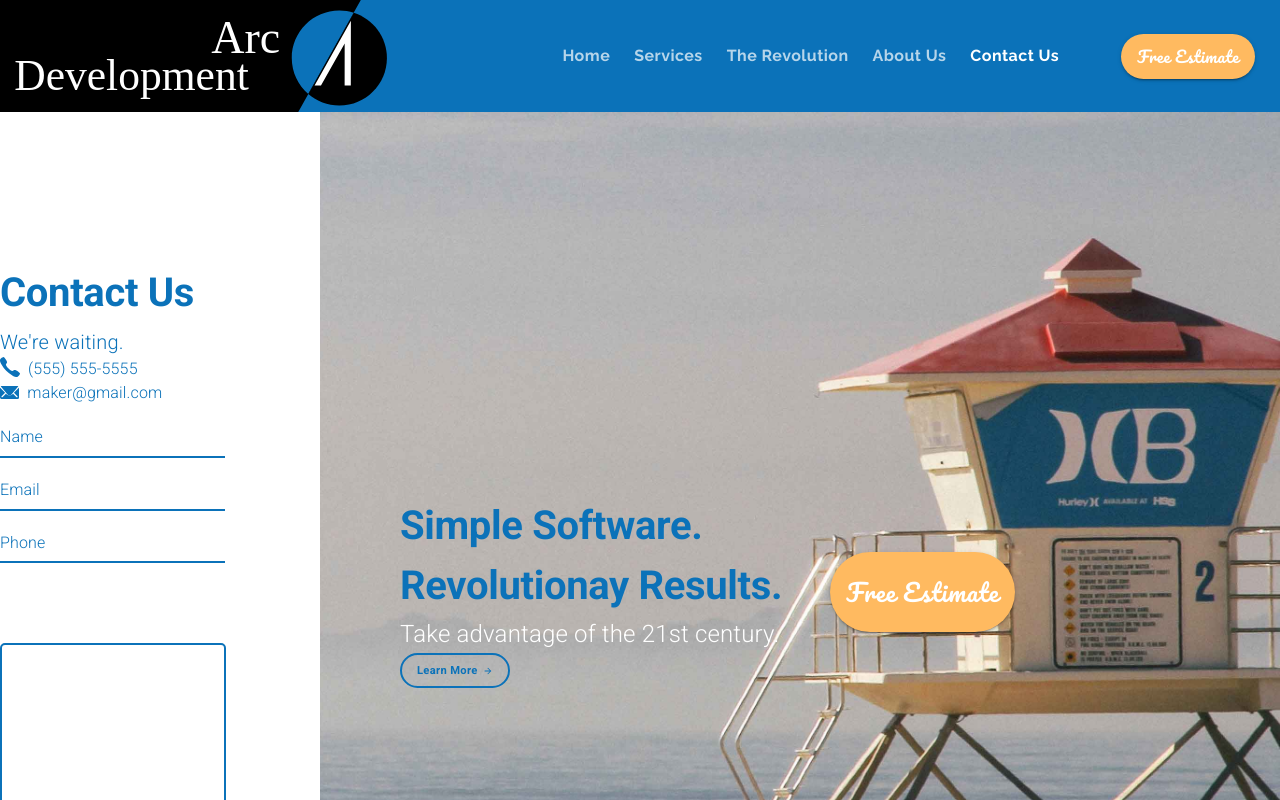
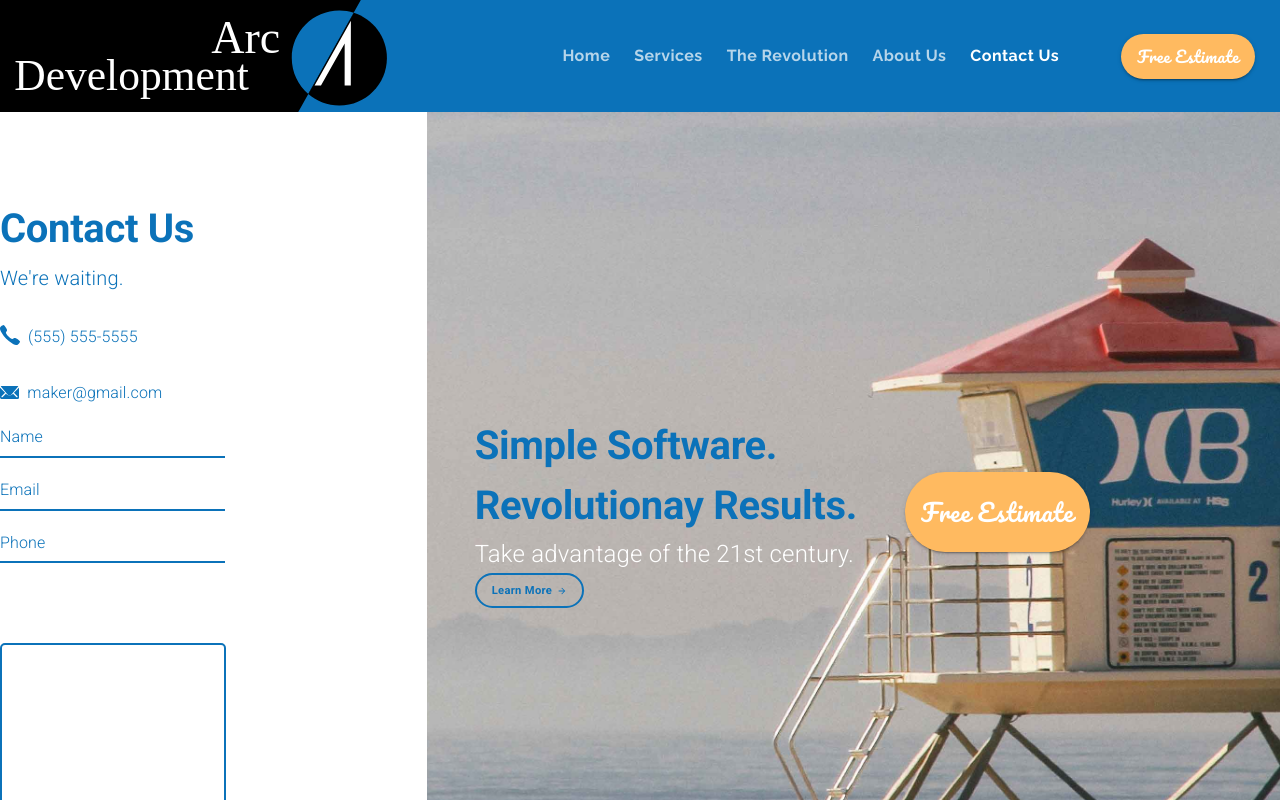
Before and after one commit to badgerine/arc-development, a React (Create React App) app: page /contact in a window 1280 px wide. Shown: the top 800 px of the page. Built offline with nearby package versions, Linux system fonts and the light colour scheme.

Commit message:
S7#111 using textfields - styling continued | contact components not centered

```diff
--- a/src/components/Contact.js
+++ b/src/components/Contact.js
@@ -1,5 +1,4 @@
 import React, { useState } from 'react';
-import Lottie from 'react-lottie';
 import { Link } from 'react-router-dom';
 import { makeStyles, useTheme } from '@material-ui/core/styles';
 import Grid from '@material-ui/core/Grid';
@@ -21,6 +20,7 @@ const useStyles = makeStyles(theme => ({
     backgroundSize: 'cover',
     backgroundRepeat: 'no-repeat',
     height: '60em',
+    paddingBottom: '10em'
   },
   learnButton: {
     ...theme.typography.learnButton,
@@ -82,14 +82,14 @@ const Contact = (props) => {
   return (
     <Grid container direction='row'>
       {/*---layout container - contact form---*/}
-      <Grid item container direction='column' justify='center'
-        style={{ marginTop: matchesSM ? '1em' : '2em' }}
-        lg={3}
+      <Grid item container direction='column' justify='center' alignItems='center'
+        lg={4} xl={3}
       >
+        <Grid item>
+          <Grid container direction='column>'>
             {/*---contact form - title and intro---*/}
             <Grid item>
               <Typography variant='h2' gutterBottom
-            align={matchesMD ? 'center' : undefined}
                 style={{ lineHeight: 1 }}
               >
                 Contact Us
@@ -99,7 +99,7 @@ const Contact = (props) => {
               </Typography>
             </Grid>
             {/*---contact form - contact info---*/}
-        <Grid item container >
+            <Grid item container style={{marginTop: '2em'}}>
               <Grid item>
                 <img src={phoneIcon} alt='phone' style={{ marginRight: '0.5em' }} />
               </Grid>
@@ -109,7 +109,7 @@ const Contact = (props) => {
                 </Typography>
               </Grid>
             </Grid>
-        <Grid item container >
+            <Grid item container style={{marginTop: '2em'}}>
               <Grid item>
                 <img src={emailIcon} alt='envelope' style={{ marginRight: '0.5em', verticalAlign: 'bottom' }} />
               </Grid>
@@ -121,7 +121,7 @@ const Contact = (props) => {
             </Grid>
             {/*---contact form - capture user info and message---*/}
             <Grid item container>
-          <Grid item style={{maxWidth: '20em'}}>
+              <Grid item style={{ maxWidth: '20em' }}>
                 <Grid item>
                   <TextField label='Name' id='name' value={name} onChange={event => setName(event.target.value)} />
                 </Grid>
@@ -133,9 +133,9 @@ const Contact = (props) => {
                 </Grid>
               </Grid>
               {/*---capture user message---*/}
-          <Grid item style={{maxWidth: '20em'}}>
+              <Grid item style={{ maxWidth: '20em' }}>
                 <TextField
-              InputProps={{disableUnderline: true}}
+                  InputProps={{ disableUnderline: true }}
                   value={message}
                   id='message'
                   multiline
@@ -144,17 +144,19 @@ const Contact = (props) => {
                   className={classes.message}
                 />
               </Grid>
-          <Grid item>
-            <Button variant='contained'className={classes.sendButton}>
+              <Grid item container justify='center' style={{marginTop: '2em'}}>
+                <Button variant='contained' className={classes.sendButton}>
                   Send Message
-              <img src={airplane} alt='airplane' style={{marginLeft: '1rem'}}/>
+                  <img src={airplane} alt='airplane' style={{ marginLeft: '1rem' }} />
                 </Button>
               </Grid>
             </Grid>
           </Grid>
+        </Grid>
+      </Grid>
       {/*---layout container - call to action---*/}
-      <Grid item container className={classes.background} alignItems='center' lg={9}>
-        <Grid item style={{ marginLeft: matchesSM ? 0 : '5em', textAlign: matchesSM ? 'center' : 'inherit' }}>
+      <Grid item container className={classes.background} alignItems='center' lg={8} xl={9}>
+        <Grid item style={{ marginLeft: matchesSM ? 0 : '3em', textAlign: matchesSM ? 'center' : 'inherit' }}>
           <Grid container direction='column'>
             <Grid item>
               <Typography variant='h2'>
```
Lines whose indentation alone changed are shown as unchanged.
